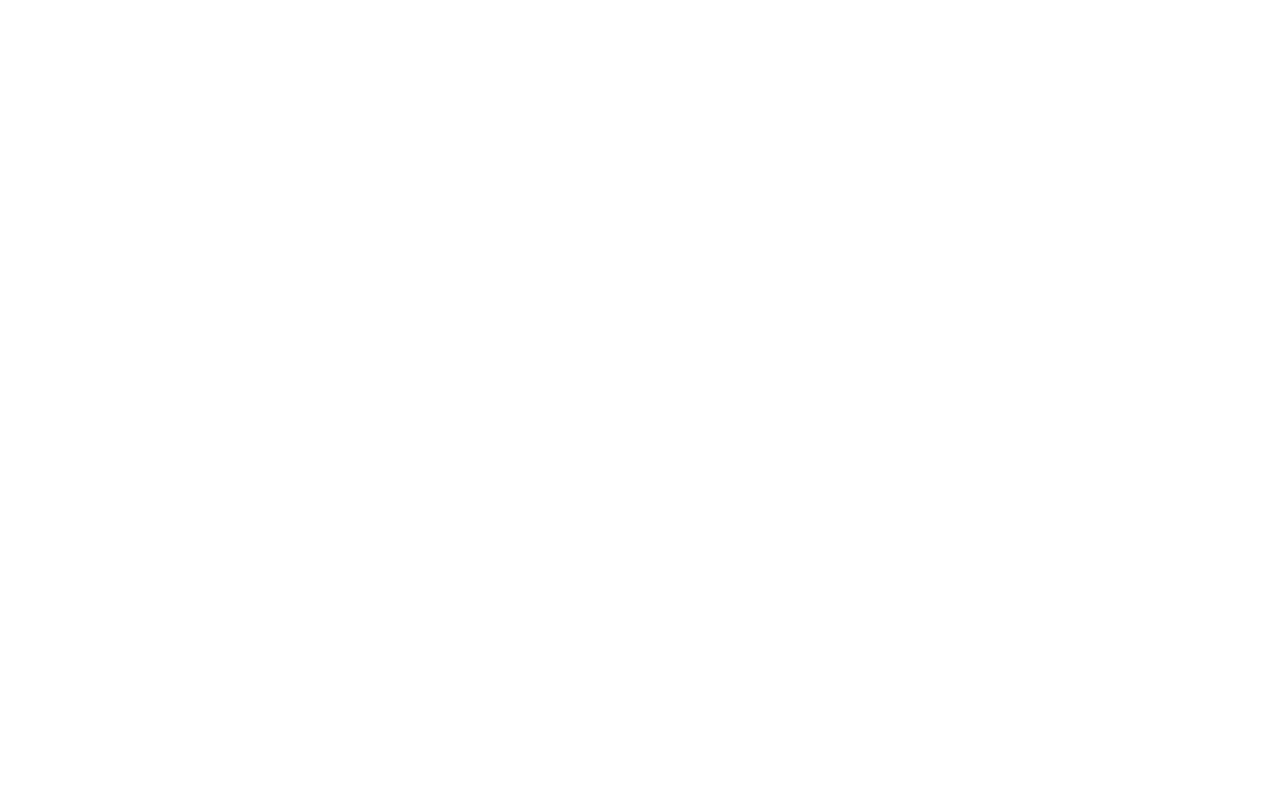
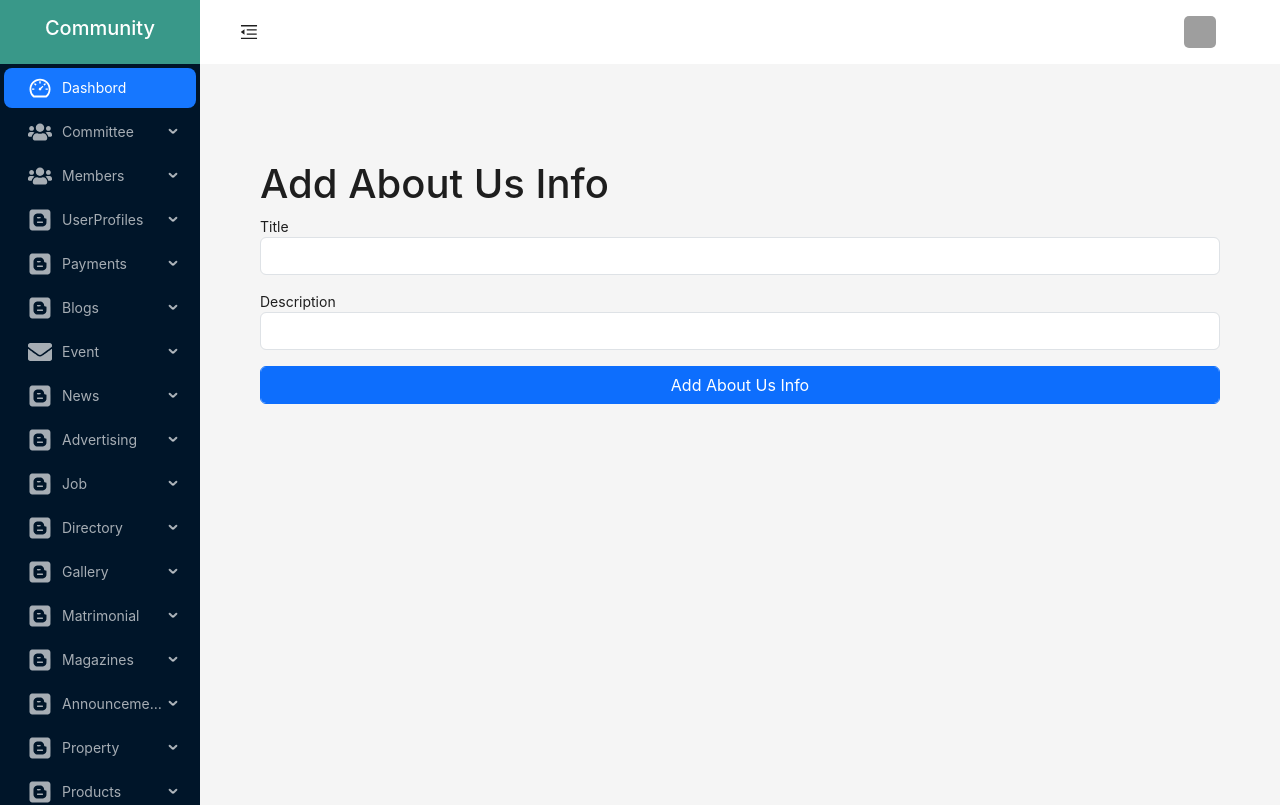
Before and after one commit to vinod4848/admin_panel_community, a React (Create React App) app: page /admin/AboutUs in a window 1280 px wide. Before the commit this address had no page. Shown: the top 805 px of the page. Built offline with nearby package versions, Linux system fonts and the light colour scheme; grey boxes are pictures that could not be loaded.

Commit message:
add about us

```diff
--- a/src/App.js
+++ b/src/App.js
@@ -70,6 +70,8 @@
 import AddCommittee from "./pages/AddCommittee";
 import AddContactInfo from "./pages/AddContcatInfo";
 import ContactInfoList from "./pages/ContcatInfoList";
+import AddAboutUs from "./pages/AddAboutUs";
+import AboutUsList from "./pages/AboutUsList";
 
 function App() {
   return (
@@ -181,6 +183,8 @@
           <Route path="Committee" element={<AddCommittee />} />
           <Route path="ContcatInfo" element={<AddContactInfo />} />
           <Route path="ContcatInfo-List" element={<ContactInfoList />} />
+          <Route path="AboutUs-List" element={<AboutUsList />} />
+          <Route path="AboutUs" element={<AddAboutUs />} />
         </Route>
       </Routes>
     </Router>
--- a/src/components/MainLayout.js
+++ b/src/components/MainLayout.js
@@ -538,15 +538,32 @@
               icon: <FaUsers className="fs-4" />,
               label: "ContcatInfo",
               children: [
-                {
-                  key: "ContcatInfo",
-                  icon: <FaUsers className="fs-4" />,
-                  label: "ContcatInfo",
-                },
+                // {
+                //   key: "ContcatInfo",
+                //   icon: <FaUsers className="fs-4" />,
+                //   label: "ContcatInfo",
+                // },
                 {
                   key: "ContcatInfo-List",
                   icon: <ImBlog className="fs-4" />,
                   label: "ContcatInfo List",
+                },
+              ],
+            },
+            {
+              key: "AboutUs",
+              icon: <FaUsers className="fs-4" />,
+              label: "AboutUs",
+              children: [
+                // {
+                //   key: "AboutUs",
+                //   icon: <FaUsers className="fs-4" />,
+                //   label: "Add AboutUs",
+                // },
+                {
+                  key: "AboutUs-List",
+                  icon: <ImBlog className="fs-4" />,
+                  label: "AboutUs List",
                 },
               ],
             },
--- /dev/null
+++ b/src/pages/AboutUsList.js
@@ -0,0 +1,80 @@
+import React, { useState, useEffect } from "react";
+import axios from "axios";
+import { useNavigate } from "react-router-dom";
+import { base_url } from "../utils/base_url";
+
+const AboutUsList = () => {
+  const [contactList, setContactList] = useState([]);
+  const [loading, setLoading] = useState(true);
+  const [error, setError] = useState(null);
+  const navigate = useNavigate();
+
+  useEffect(() => {
+    const fetchContactInfo = async () => {
+      try {
+        const response = await axios.get(`${base_url}aboutUs`);
+        setContactList(response.data);
+      } catch (error) {
+        setError("Error fetching aboutUs info.");
+        console.error("Error fetching aboutUs info:", error);
+      } finally {
+        setLoading(false);
+      }
+    };
+
+    fetchContactInfo();
+  }, []);
+
+  const handleDelete = async (id) => {
+    if (window.confirm("Are you sure you want to delete this item?")) {
+      try {
+        await axios.delete(`${base_url}aboutUs/${id}`);
+        setContactList(contactList.filter((aboutUs) => aboutUs._id !== id));
+      } catch (error) {
+        setError("Error deleting item.");
+        console.error("Error deleting item:", error);
+      }
+    }
+  };
+
+  const handleAddAboutUs = () => {
+    navigate("/admin/AboutUs");
+  };
+
+  if (loading) return <div className="loading">Loading...</div>;
+  if (error) return <div className="error">{error}</div>;
+
+  return (
+    <div className="container">
+      <h1>About Us</h1>
+      <div className="d-flex justify-content-end">
+        <button className="btn btn-primary mb-3" onClick={handleAddAboutUs}>
+          Add About Us
+        </button>
+      </div>
+      {contactList.map((aboutUs) => (
+        <div className="card" key={aboutUs._id}>
+          <div className="card-header">
+            {aboutUs.title}
+            <button
+              className="btn btn-danger float-end"
+              onClick={() => handleDelete(aboutUs._id)}
+            >
+              Delete
+            </button>
+          </div>
+          <div className="card-body">
+            <p>
+              <strong>Title:</strong> {aboutUs.title}
+            </p>
+            <p>
+              <strong>Description:</strong> {aboutUs.description}
+            </p>
+          </div>
+        </div>
+      ))}
+    </div>
+  );
+};
+
+export default AboutUsList;
--- /dev/null
+++ b/src/pages/AddAboutUs.js
@@ -0,0 +1,84 @@
+import React, { useState, useCallback } from "react";
+import axios from "axios";
+import { useNavigate } from "react-router-dom";
+import { toast } from "react-toastify";
+import { base_url } from "../utils/base_url";
+
+const AddAboutUs = () => {
+  const navigate = useNavigate();
+  const [aboutUsData, setAboutUsData] = useState({
+    title: "",
+    description: "",
+  });
+
+  const handleChange = useCallback((e) => {
+    const { name, value } = e.target;
+    setAboutUsData((prevData) => ({
+      ...prevData,
+      [name]: value,
+    }));
+  }, []);
+
+  const handleSubmit = useCallback(
+    async (e) => {
+      e.preventDefault();
+
+      const { title, description } = aboutUsData;
+
+      if (!title || !description) {
+        toast.error("Please fill in all required fields.");
+        return;
+      }
+
+      try {
+        const response = await axios.post(`${base_url}aboutUs`, {
+          title,
+          description,
+        });
+
+        if (response.status === 201) {
+          toast.success("About Us info added successfully!");
+          navigate("/admin/AboutUs-List");
+        } else {
+          toast.error("Error adding About Us info. Please try again.");
+        }
+      } catch (error) {
+        console.error("Error adding About Us info:", error);
+        toast.error("Error adding About Us info. Please try again.");
+      }
+    },
+    [aboutUsData, navigate]
+  );
+
+  return (
+    <div className="container mt-5">
+      <h1>Add About Us Info</h1>
+      <form onSubmit={handleSubmit}>
+        {[
+          { label: "Title", name: "title", type: "text" },
+          { label: "Description", name: "description", type: "text" },
+        ].map(({ label, name, type }) => (
+          <div className="mb-3" key={name}>
+            <label htmlFor={name}>{label}</label>
+            <input
+              type={type}
+              id={name}
+              name={name}
+              className="form-control"
+              value={aboutUsData[name]}
+              onChange={handleChange}
+              required
+            />
+          </div>
+        ))}
+        <div className="mb-3">
+          <button type="submit" className="btn btn-primary form-control">
+            Add About Us Info
+          </button>
+        </div>
+      </form>
+    </div>
+  );
+};
+
+export default AddAboutUs;
--- a/src/pages/AddContcatInfo.js
+++ b/src/pages/AddContcatInfo.js
@@ -62,7 +62,7 @@
 
         if (response.status === 201) {
           toast.success("Contact info added successfully!");
-          navigate("/admin/ContactInfo-List");
+          navigate("/admin/ContcatInfo-List");
         } else {
           toast.error("Error adding contact info. Please try again.");
         }
--- a/src/pages/ContactInfoList.css
+++ b/src/pages/ContactInfoList.css
@@ -4,11 +4,11 @@
   }
 
   .card {
-    border: 1px solid #ddd;
+    border: 1px solid #1dcdda;
     border-radius: 8px;
     padding: 20px;
     margin-bottom: 20px;
-    background-color: #fff;
+    background-color: #267b9f;
   }
 
   .card-header {
@@ -36,3 +36,10 @@
     margin-top: 20px;
     font-size: 1.25rem;
   }
+  .d-flex {
+    display: flex;
+  }
+
+  .justify-content-end {
+    justify-content: flex-end;
+  }
--- a/src/pages/ContcatInfoList.js
+++ b/src/pages/ContcatInfoList.js
@@ -1,5 +1,6 @@
 import React, { useState, useEffect } from "react";
 import axios from "axios";
+import { useNavigate } from "react-router-dom";
 import { base_url } from "../utils/base_url";
 import "./ContactInfoList.css";
 
@@ -7,6 +8,7 @@
   const [contactList, setContactList] = useState([]);
   const [loading, setLoading] = useState(true);
   const [error, setError] = useState(null);
+  const navigate = useNavigate();
 
   useEffect(() => {
     const fetchContactInfo = async () => {
@@ -36,12 +38,21 @@
     }
   };
 
+  const handleAddContactInfo = () => {
+    navigate("/admin/ContcatInfo");
+  };
+
   if (loading) return <div className="loading">Loading...</div>;
   if (error) return <div className="error">{error}</div>;
 
   return (
     <div className="container">
       <h1>Contact Info List</h1>
+       <div className="d-flex justify-content-end">
+    <button className="btn btn-primary mb-3" onClick={handleAddContactInfo}>
+      Add Contact Info
+    </button>
+  </div>
       {contactList.map((contact) => (
         <div className="card" key={contact._id}>
           <div className="card-header">
```
